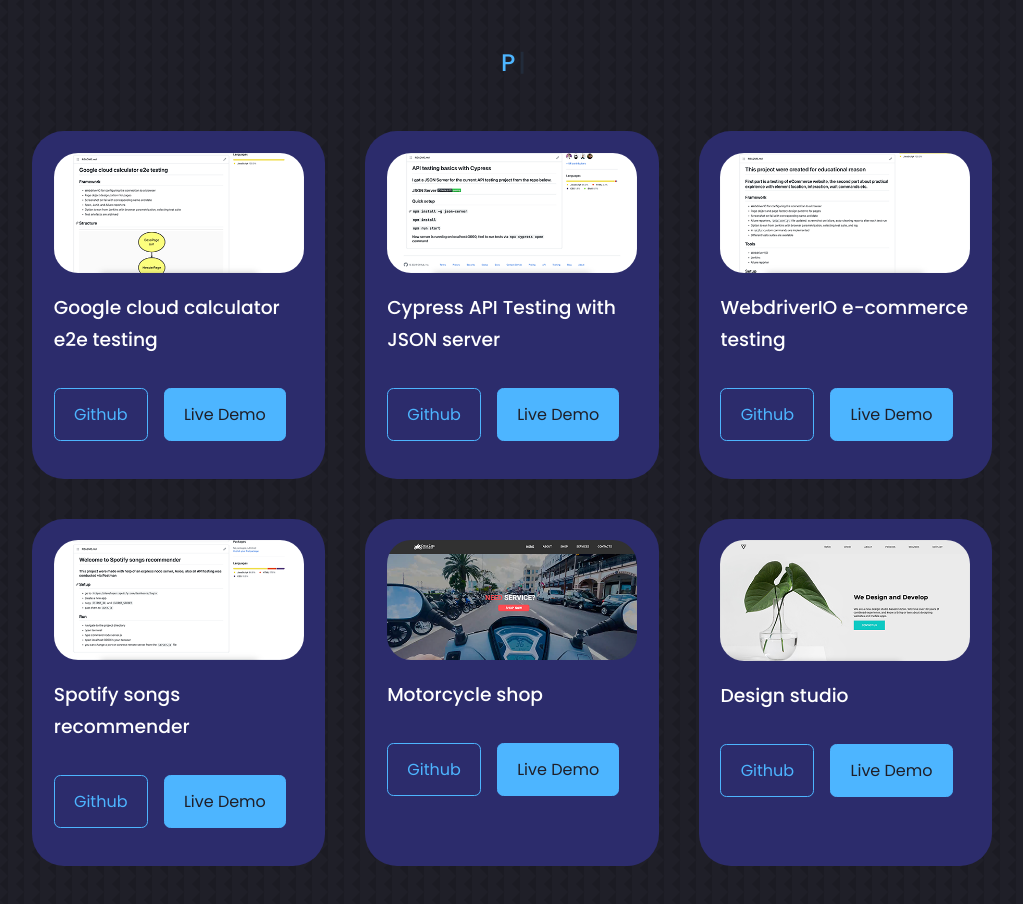
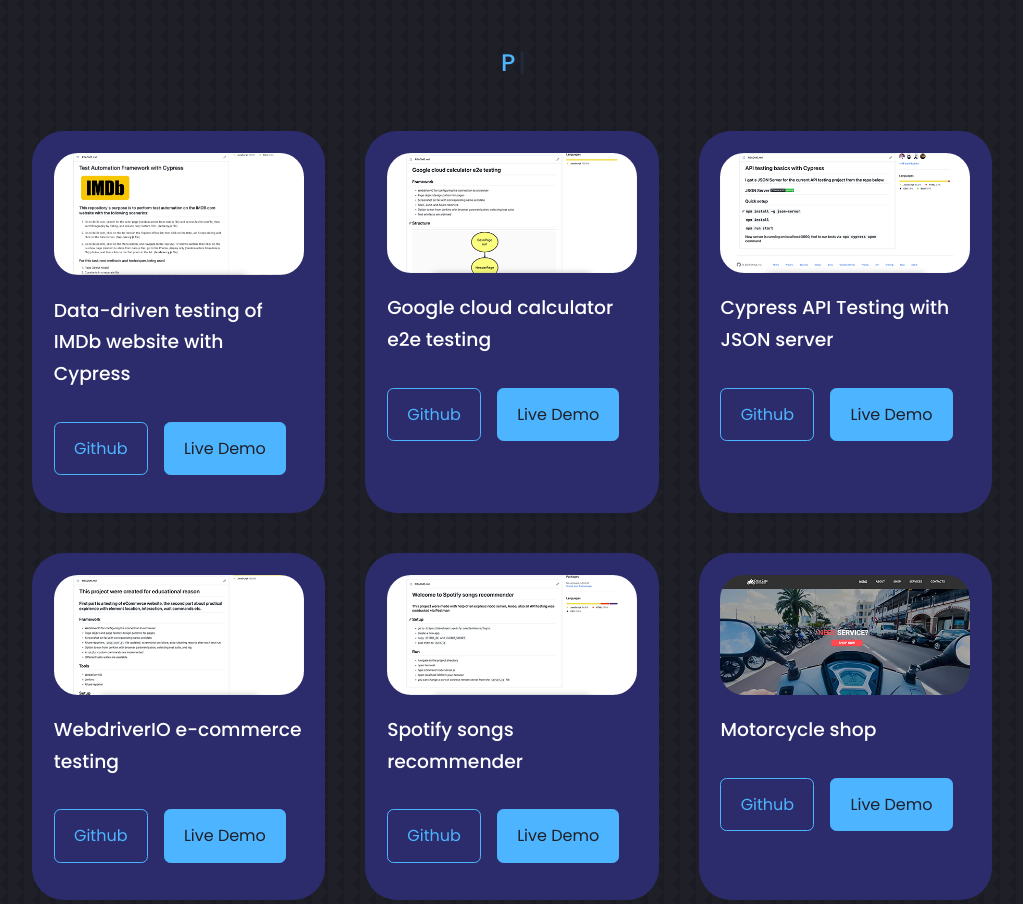
Before and after one commit to Kryvchenko/kryo-portfolio, a React (Create React App) app: page / in a window 1280 px wide. Shown: the part 3460-4364 px from the top of the page, without its empty margins (128-1151 px from the left). Built offline with nearby package versions, Linux system fonts and the light colour scheme.

Commit message:
imdb task added to portfolio

```diff
--- a/src/components/portfolio/Portfolio.jsx
+++ b/src/components/portfolio/Portfolio.jsx
@@ -9,10 +9,18 @@
 import IMGTest2 from '../../assets/TESTIMG2.png'
 import IMGTest3 from '../../assets/TESTIMG3.png'
 import IMGTest4 from '../../assets/TESTIMG4.png'
+import IMGTest5 from '../../assets/TESTIMG5.png'
 import { useTypewriter, Cursor } from 'react-simple-typewriter'
 
 
 const data = [
+  {
+    id: 0,
+    image: IMGTest5,
+    title: "Data-driven testing of IMDb website with Cypress",
+    github: "https://github.com/Kryvchenko/imdb-task-cypress",
+    demo: "https://github.com/Kryvchenko/imdb-task-cypress"
+  },
   {
     id: 1,
     image: IMGTest1,
```
Also changed, not shown: src/assets/TESTIMG5.png (added).
